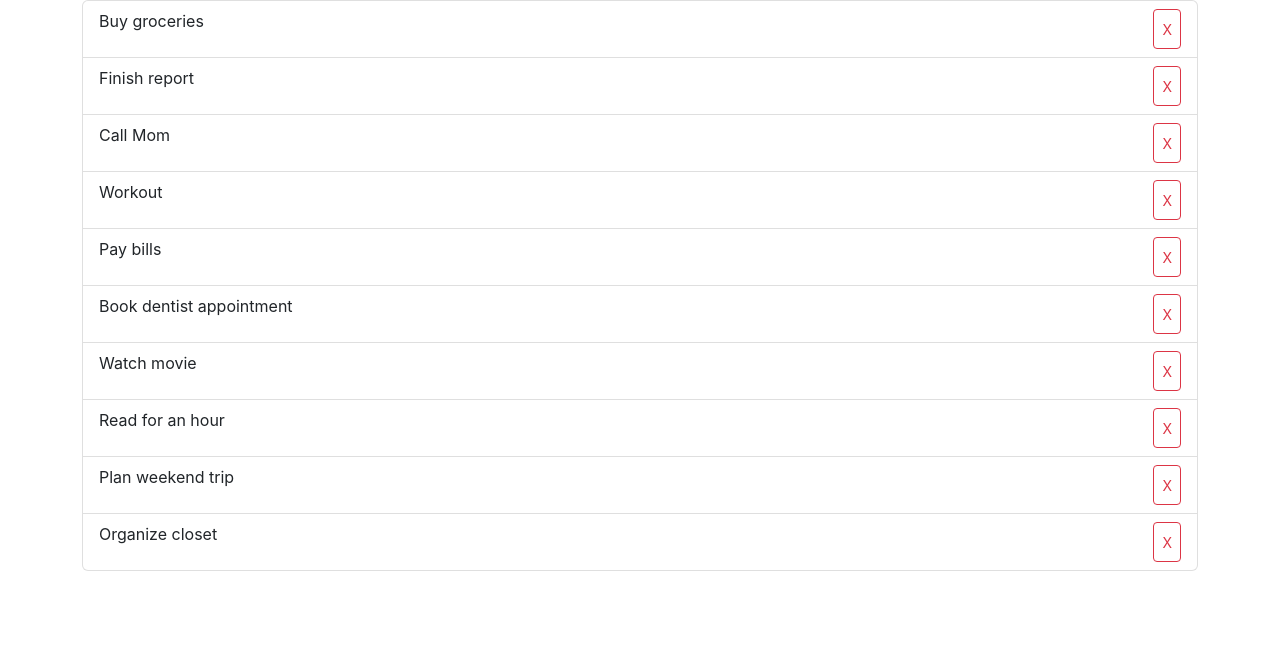
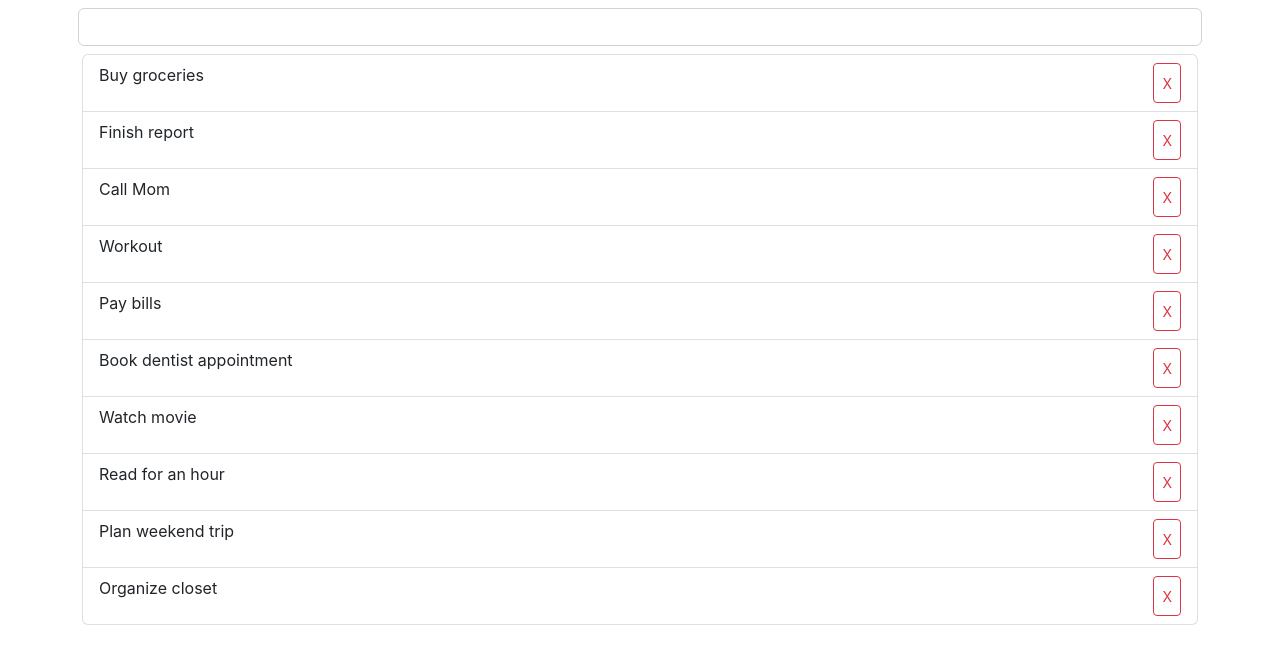
Before and after one commit to BasheerRajeh/simple-todo-list, a React (Create React App) app: page / in a window 1280 px wide. Shown: the top 664 px of the page. Built offline with nearby package versions, Linux system fonts and the light colour scheme.

Commit message:
Implement AddTodo component to TodoList.

```diff
--- /dev/null
+++ b/src/components/AddTodo.jsx
@@ -0,0 +1,34 @@
+import { useState } from "react";
+
+const AddTodo = (props) => {
+    const { onAdd } = props;
+    const [task, setTask] = useState("");
+
+    const handleAdd = () => {
+        const todo = { task: task };
+        onAdd(todo);
+        setTask('');
+    };
+
+    return (
+        <>
+            <div className="row p-2 d-flex justify-content-between align-content-center">
+                <input
+                    value={task}
+                    onChange={(e) => setTask(e.currentTarget.value)}
+                    type="text"
+                    className="col form-control"
+                />
+                {task.trim() !== "" && (
+                    <div className="col-auto d-flex justify-content-end">
+                        <button onClick={handleAdd} className="btn btn-primary">
+                            Add Todo
+                        </button>
+                    </div>
+                )}
+            </div>
+        </>
+    );
+};
+
+export default AddTodo;
--- a/src/components/TodoList.jsx
+++ b/src/components/TodoList.jsx
@@ -1,4 +1,5 @@
 import { useState } from "react";
+import AddTodo from "./AddTodo";
 import GroupList from "./common/GroupList";
 import Todo from "./Todo";
 
@@ -16,13 +17,25 @@ const TodoList = () => {
         { id: 10, task: "Organize closet" },
     ]);
 
+    const handleAdd = (todo) => {
+        setTodos((prev) => {
+            const newTodo = { id: Math.random().toString(36).slice(2, 7), ...todo };
+            return [newTodo, ...prev];
+        });
+    };
+
     const handleDelete = (todo) => {
         setTodos((prev) => {
             return prev.filter((t) => t.id !== todo.id);
         });
     };
 
-    return <GroupList items={todos} component={Todo} onDelete={handleDelete} />;
+    return (
+        <div>
+            <AddTodo onAdd={handleAdd} />
+            <GroupList items={todos} component={Todo} onDelete={handleDelete} />
+        </div>
+    );
 };
 
 export default TodoList;
```
